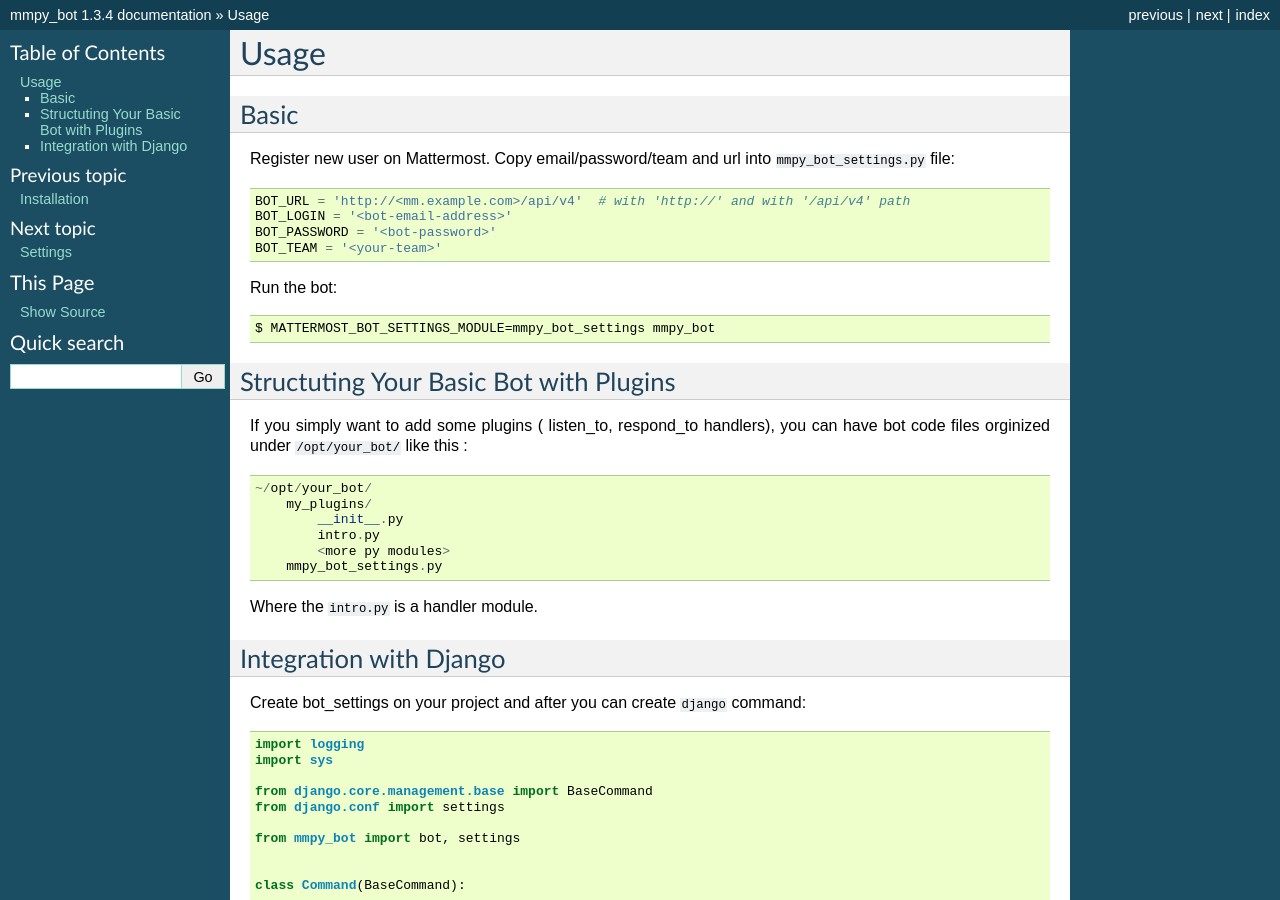
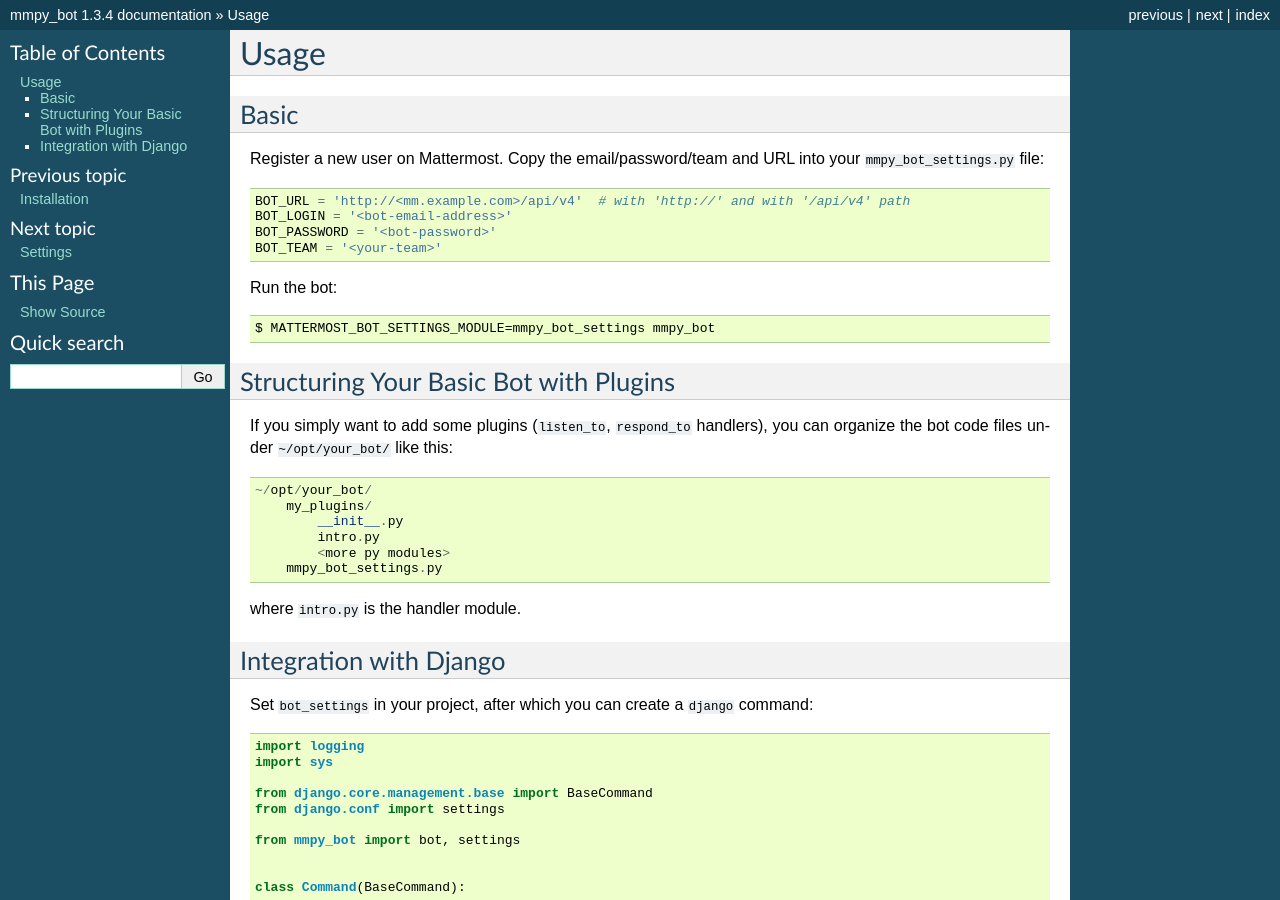
Before and after one commit to attzonko/mmpy_bot, a Sphinx documentation site: the page built from docs/usage.rst, in a window 1280 px wide and 900 px high. Built offline with Sphinx 7.4.7, drawn with Linux system fonts in a browser that asks for light colours.

Commit message:
Fix spelling, grammar and formatting in usage.rst
Fix spelling, grammar and formatting.

```diff
--- a/docs/usage.rst
+++ b/docs/usage.rst
@@ -6,7 +6,7 @@
 Basic
 -----
 
-Register new user on Mattermost. Copy email/password/team and url into ``mmpy_bot_settings.py`` file::
+Register a new user on Mattermost. Copy the email/password/team and URL into your ``mmpy_bot_settings.py`` file::
 
     BOT_URL = 'http://<mm.example.com>/api/v4'  # with 'http://' and with '/api/v4' path
     BOT_LOGIN = '<bot-email-address>'
@@ -20,11 +20,11 @@
     $ MATTERMOST_BOT_SETTINGS_MODULE=mmpy_bot_settings mmpy_bot
 
 
-Structuting Your Basic Bot with Plugins
+Structuring Your Basic Bot with Plugins
 ---------------------------------------
 
-If you simply want to add some plugins ( listen_to, respond_to handlers),
-you can have bot code files orginized under ``/opt/your_bot/`` like this :
+If you simply want to add some plugins (``listen_to``, ``respond_to`` handlers),
+you can organize the bot code files under ``~/opt/your_bot/`` like this:
 
 ::
 
@@ -35,13 +35,13 @@
             <more py modules>
         mmpy_bot_settings.py
 
-Where the ``intro.py`` is a handler module.
+where ``intro.py`` is the handler module.
 
 
 Integration with Django
 -----------------------
 
-Create bot_settings on your project and after you can create ``django`` command::
+Set ``bot_settings`` in your project, after which you can create a ``django`` command::
 
     import logging
     import sys
```
